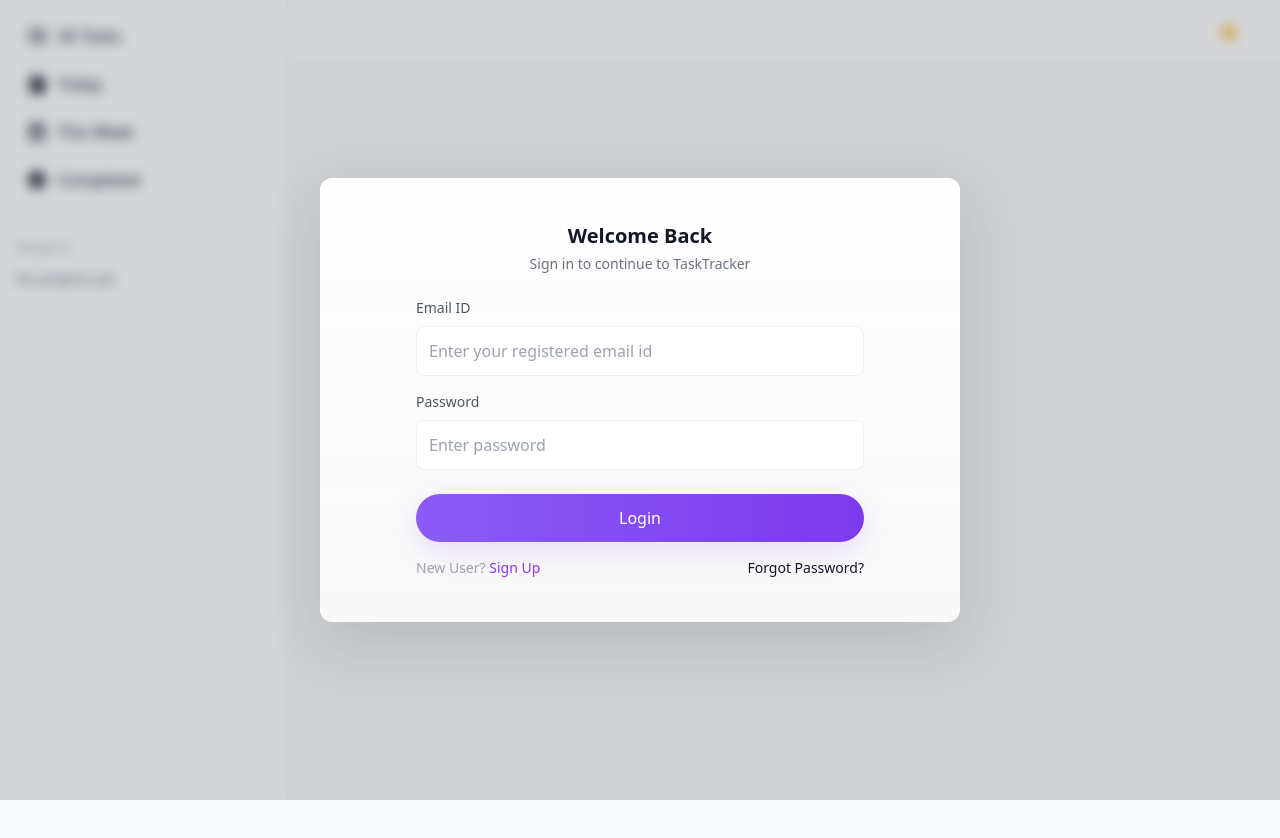
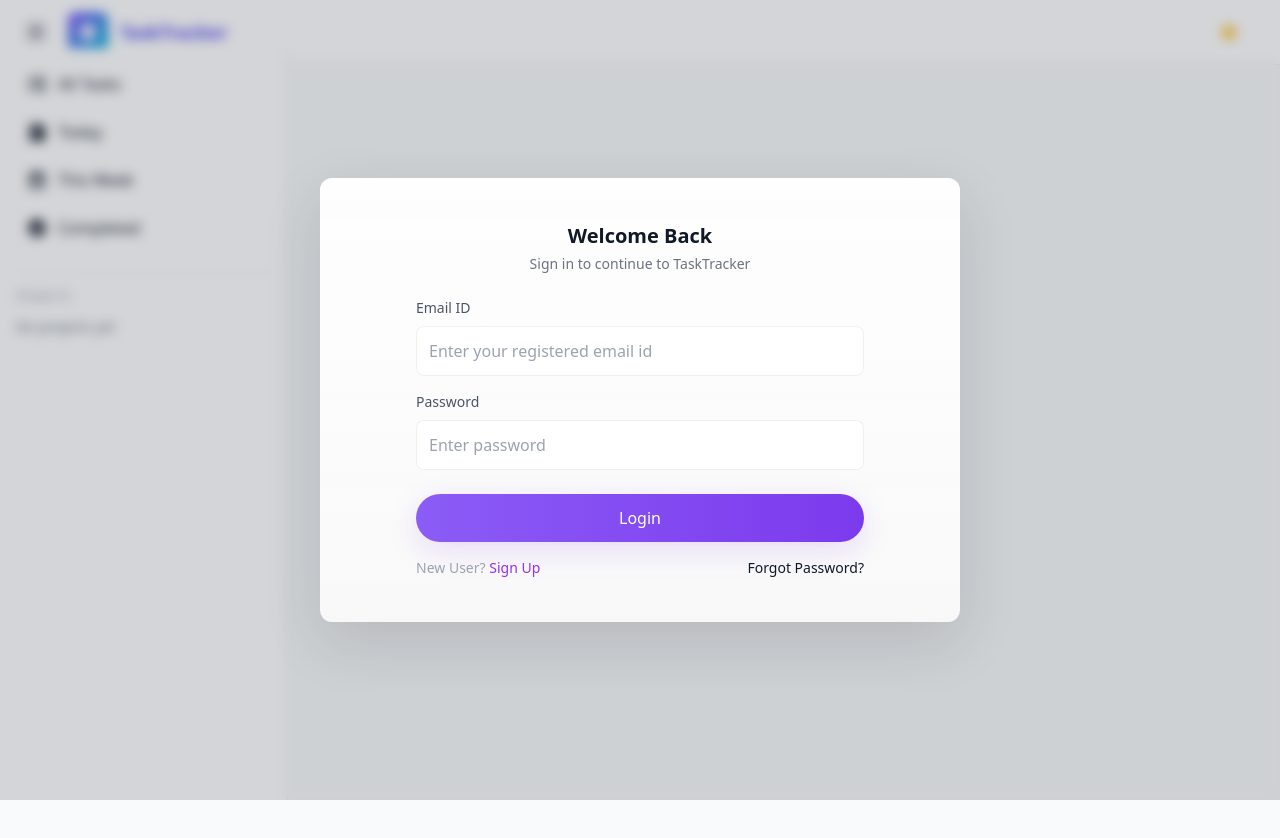
Before and after one commit to 01addy/Task-Tracker, a Next.js app in the folder frontend/: page /login in a window 1280 px wide. Shown: the top 838 px of the page. Built offline with nearby package versions, Linux system fonts and the light colour scheme.

Commit message:
Update Sidebar.js

```diff
--- a/frontend/src/components/Sidebar.js
+++ b/frontend/src/components/Sidebar.js
@@ -41,7 +41,7 @@
     const onResize = () => {
       const mobile = window.innerWidth < 768;
       setIsMobile(mobile);
-      // open on desktop by default, close on mobile
+      // open on desktop by default, close on mobile by default
       if (mobile) {
         closeSidebar();
       } else {
@@ -53,7 +53,7 @@
     return () => window.removeEventListener("resize", onResize);
   }, [openSidebar, closeSidebar]);
 
-  // fallback event listener so header can force-open the sidebar
+  // fallback event listener so header can force-open the sidebar (keeps compatibility)
   useEffect(() => {
     const handler = () => {
       if (typeof openSidebar === "function") openSidebar();
@@ -84,27 +84,31 @@
 
   return (
     <>
+      {/* overlay (mobile only) */}
       {mounted && (
         <div
           onClick={() => {
             if (showOverlay) closeSidebar();
           }}
           className={classNames(
-            "fixed inset-0 bg-black/30 z-30 transition-opacity duration-300 ease-in-out md:hidden",
+            "fixed inset-0 bg-black/30 z-40 transition-opacity duration-300 ease-in-out md:hidden",
             { "opacity-100 pointer-events-auto": showOverlay, "opacity-0 pointer-events-none": !showOverlay }
           )}
           aria-hidden={!showOverlay}
         />
       )}
 
+      {/* Sidebar: top-0 on mobile, below header on md+ */}
       <aside
         className={classNames(
-          // control visibility via transform for all sizes
-          "fixed left-0 top-0 h-full w-72 p-4 bg-white dark:bg-gray-800 border-r border-gray-200 dark:border-gray-800 z-40 transform transition-transform duration-300 ease-in-out will-change-transform",
+          // fixed sidebar that slides via transform; on md it sits below header (md:top-12)
+          "fixed left-0 h-[100vh] w-72 p-4 bg-white dark:bg-gray-800 border-r border-gray-200 dark:border-gray-800 z-50 transform transition-transform duration-300 ease-in-out will-change-transform",
+          "top-0 md:top-12 md:h-[calc(100vh-3rem)]",
           translateClass
         )}
         aria-hidden={mounted ? !isSidebarOpen : undefined}
       >
+        {/* mobile-only close button */}
         <button
           onClick={() => {
             if (typeof toggleSidebar === "function") {
@@ -116,7 +120,7 @@
             }
           }}
           aria-label={isSidebarOpen ? "Close sidebar" : "Open sidebar"}
-          className="absolute top-4 right-4 z-50 w-10 h-10 flex items-center justify-center bg-white dark:bg-gray-900 rounded-lg shadow border border-gray-200 dark:border-gray-700 md:hidden focus:outline-none"
+          className="absolute top-3 right-3 z-60 w-10 h-10 flex items-center justify-center bg-white dark:bg-gray-900 rounded-lg shadow border border-gray-200 dark:border-gray-700 md:hidden focus:outline-none"
           title="Toggle sidebar"
         >
           <HiOutlineMenu className="w-5 h-5" />
```
